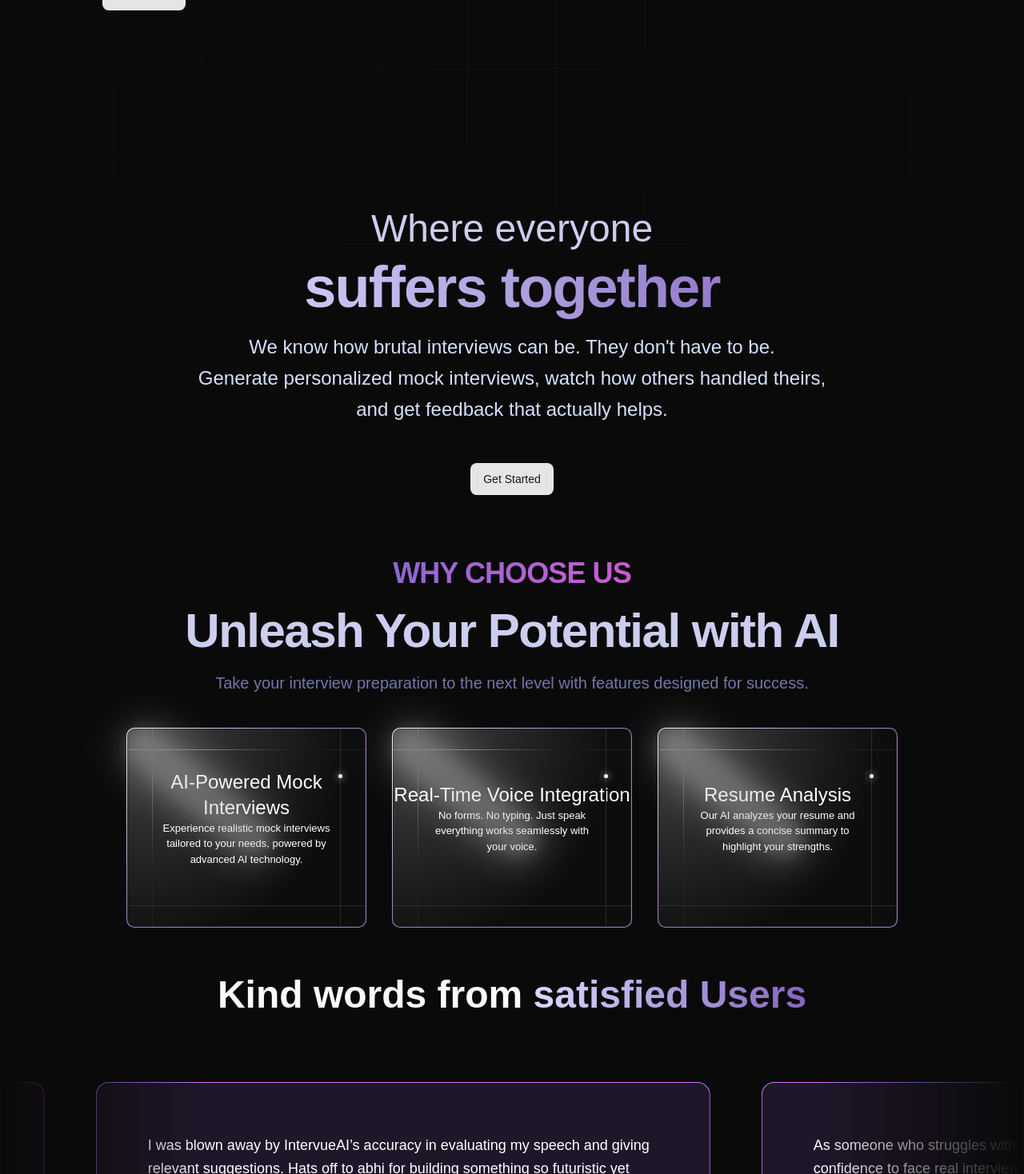
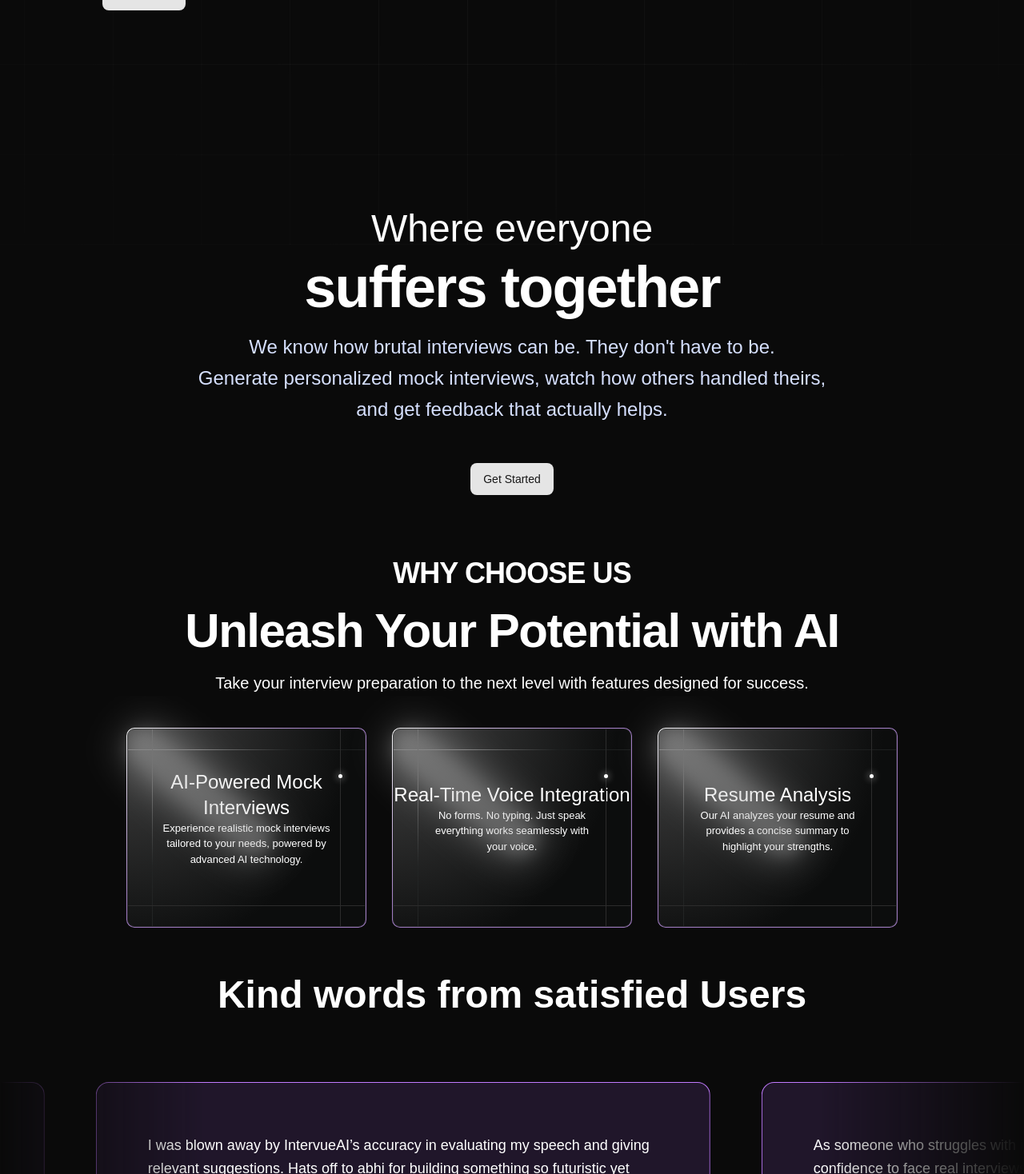
Before and after one commit to nikita2060/AI-interview-platform-, a Next.js app: page / in a window 1280 px wide. Shown: the part 594-2062 px from the top of the page at 80% size. Built offline with nearby package versions, Linux system fonts and the light colour scheme; no server answers; a web font is replaced by a local one.

Commit message:
style: update text color to white for better readability

```diff
--- a/app/(root)/page.tsx
+++ b/app/(root)/page.tsx
@@ -47,9 +47,9 @@ export default function LandingPage() {
       {/* Existing content */}
       <div className="flex justify-center content-center mt-6 items-center">
         <div className="gap-x-1">
-          <div className="sm:text-5xl text-2xl text-[#CCCEEF] text-center font-light">
+          <div className="sm:text-5xl text-2xl text-white text-center font-light">
             Where everyone
-            <div className="sm:text-7xl text-4xl mt-1.5 from-[#DDDFFF] text-transparent bg-clip-text bg-gradient-to-r to-[#8564be] font-bold text-center leading-[1.2] tracking-tight">
+            <div className="sm:text-7xl text-4xl mt-1.5 text-white font-bold text-center leading-[1.2] tracking-tight">
               suffers together
             </div>
             <div className="gap-2 pl-5 pr-5">
@@ -81,13 +81,13 @@ export default function LandingPage() {
 
       <div className="flex flex-col items-center">
         <section className="max-w-4xl px-4 text-center mt-[-50]">
-          <div className="sm:text-4xl text-2xl mt-7 from-[#466CCF] text-transparent bg-clip-text bg-gradient-to-r to-[#FF3BD4] font-bold text-center leading-[1.2] tracking-tight">
+          <div className="sm:text-4xl text-2xl mt-7 text-white font-bold text-center leading-[1.2] tracking-tight">
             WHY CHOOSE US
           </div>
-          <div className="text-[#CCCEEF] text-2xl mt-3 sm:text-6xl font-bold tracking-tight leading-tight">
+          <div className="text-white text-2xl mt-3 sm:text-6xl font-bold tracking-tight leading-tight">
             Unleash Your Potential with AI
           </div>
-          <div className="text-[#7376AA] text-[20px] mt-3 leading-relaxed">
+          <div className="text-white text-[20px] mt-3 leading-relaxed">
             Take your interview preparation to the next level with features
             designed for success.
           </div>
--- a/components/Testimonials.tsx
+++ b/components/Testimonials.tsx
@@ -9,9 +9,9 @@ import { InfiniteMovingCards } from "@/components/ui/InfiniteCards";
 const Testimonials = () => {
     return (
         <section id="testimonials" className="py-3">
-          <h1 className="heading">
+          <h1 className="heading text-white">
             Kind words from
-            <span className=" from-[#DDDFFF] text-transparent bg-clip-text bg-gradient-to-r to-[#8564be]"> satisfied Users</span>
+            <span className="text-white"> satisfied Users</span>
           </h1>
 
           <div className="flex flex-col items-center max-lg:mt-10">
```
